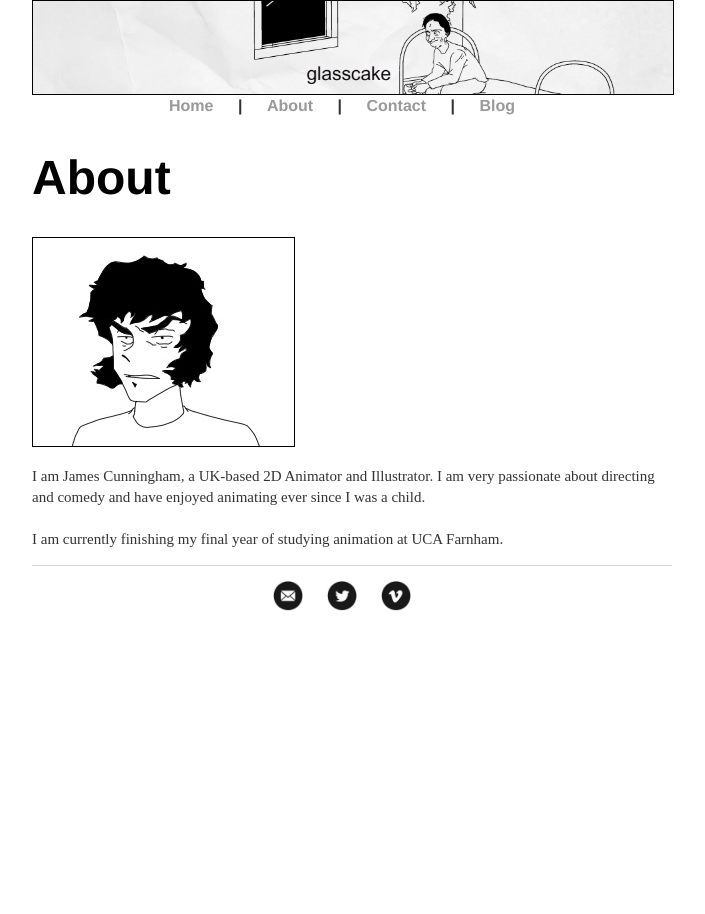
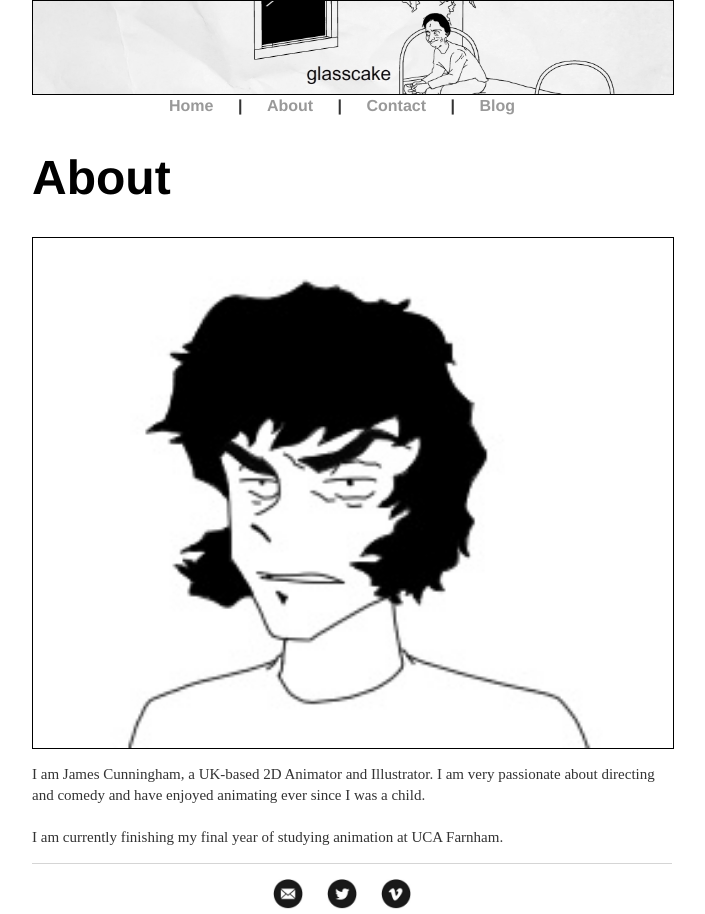
Before and after one commit to glasscaked/strip, a Jekyll site: the page built from about/index.html, in a window 1280 px wide. Shown: the whole page, without its empty margins (288-993 px from the left). Built offline with Jekyll 4.4.1, drawn with Linux system fonts in a browser that asks for light colours.

Commit message:
Update main.css

```diff
--- a/css/main.css
+++ b/css/main.css
@@ -27,6 +27,15 @@ footer { border-top: 1px solid #d5d5d5; font-size: .8em; }
   margin: 0 auto;
 }
 
+/*Image Scaler*/
+  #img-container img{
+  max-width: 100%;
+  width: 100%;
+  height: auto;
+  display: block;
+  margin: 0 auto;
+}
+
 /*Video Scaler*/
 
 html,body        {height:100%;}
```
